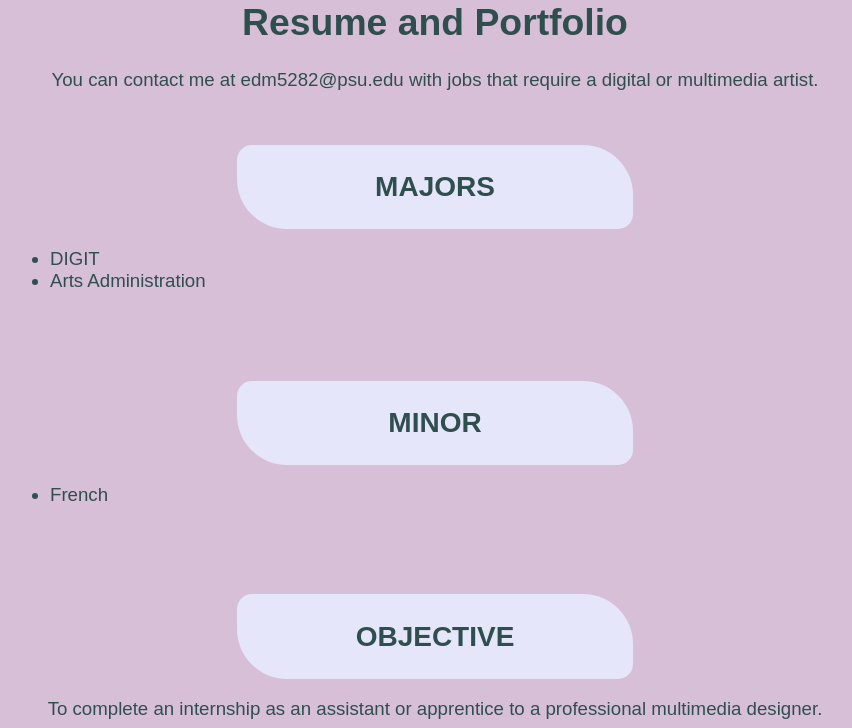
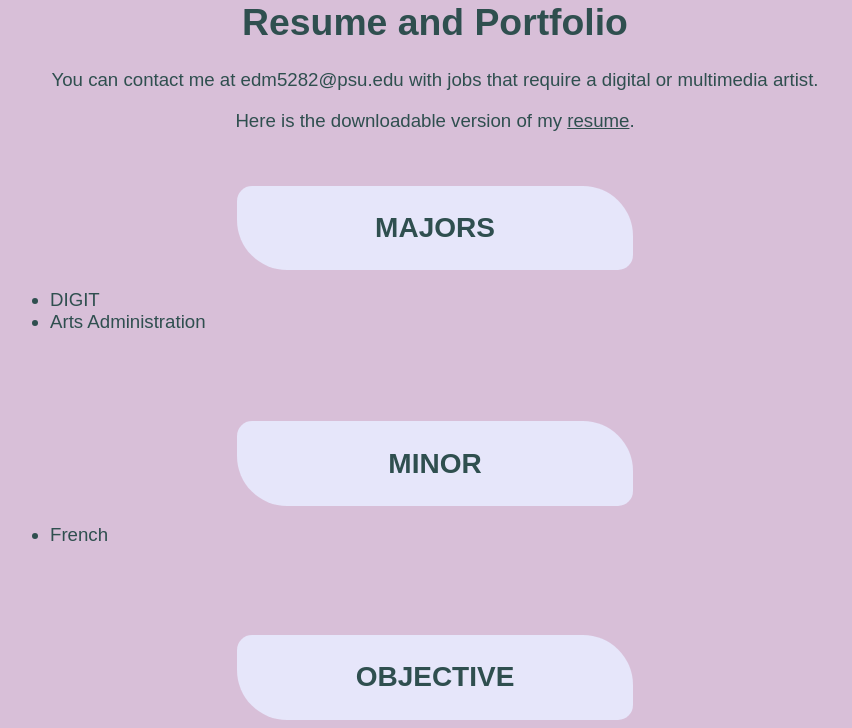
Before and after one commit to erinmooney/Moon, a Jekyll site: the page built from docs/resume.html, in a window 1280 px wide and 900 px high, cut to the strip 172-900 px from the top of the window. Shown: the whole strip, without its empty margins (205-1057 px from the left). Built offline with Jekyll 4.4.1, drawn with Linux system fonts in a browser that asks for light colours.

Commit message:
downloadable resume

```diff
--- a/docs/resume.html
+++ b/docs/resume.html
@@ -7,6 +7,8 @@ url: "https://erinmooney.github.io/Moon/"
 <body>
 
         <p>You can contact me at edm5282@psu.edu with jobs that require a digital or multimedia artist.</p>
+
+    <p>Here is the downloadable version of my <a href="images/Resume%203.pdf">resume</a>.</p>
 
 
     <section class="resume">
```
Also changed, not shown: 1 other file.
